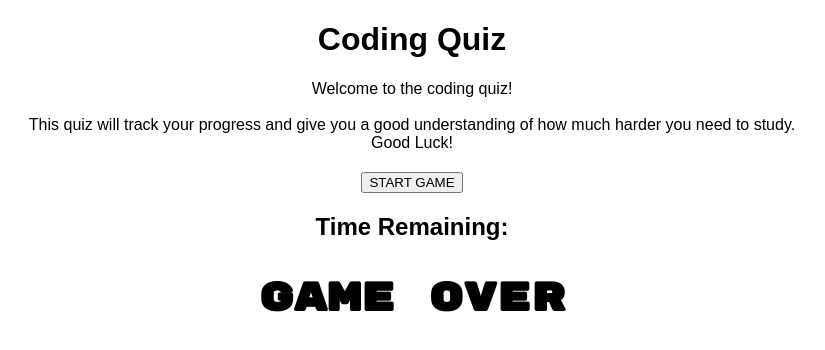
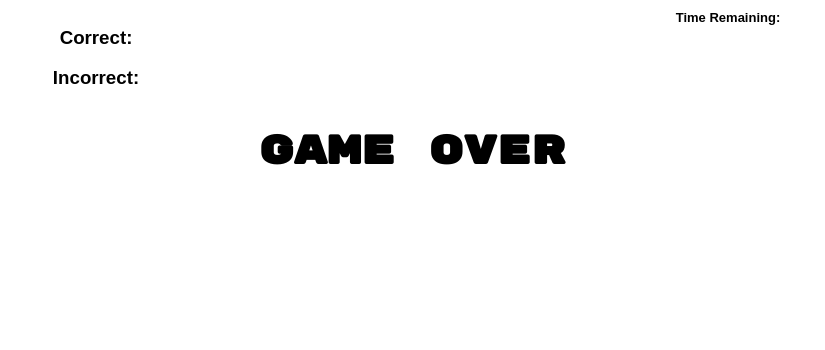
Before and after one commit to webdev410/coding-quiz, a plain HTML site: page index.html in a window 1280 px wide. Both pictures are taken after a click on the button "START GAME". Shown: the whole page, without its empty margins (228-1053 px from the left). Drawn offline with Linux system fonts and the light colour scheme.

Commit message:
fixed divs and css

```diff
--- a/assets/css/style.css
+++ b/assets/css/style.css
@@ -2,16 +2,20 @@
 
 * {
     font-family: Arial, Helvetica, sans-serif;
-
 }
 
 h1 {
     text-align: center;
 
 }
+#timeremaining{
+    font-size: small;
+    text-align: right;
+}
 
 h2 {
     text-align: center;
+    display: inline;
 }
 
 div {
@@ -19,5 +23,28 @@ div {
 }
 
 .answers {
+    padding: 10px;
+    border-radius: 10px;
+    border: 1px solid black;
     display: none;
 }
+
+.container {
+    display: none;
+}
+
+.item {
+    flex: 1;
+    justify-content: space-around;
+}
+
+
+
+.button-group {
+    text-align: center;
+}
+
+button:hover {
+    background-color: black;
+    color: white;
+}
--- a/assets/js/script.js
+++ b/assets/js/script.js
@@ -1,18 +1,17 @@
 
-var correct = " ";
-var incorrect = " ";
-// Selects element by class
+var correct = 0;
+var incorrect = 0;
+var container = document.querySelector(".container");
 var timeEl = document.querySelector(".time");
-// Selects element by id
-var gameOverEl = document.getElementById("status");
+var gameOverEl = document.getElementById("game-over");
 var secondsLeft = 2;
-
-
-
-// Stores High Scores in localStorage
+var answerButtonA = document.getElementById("choice-1");
+var answerButtonB = document.getElementById("choice-2");
+var answerButtonC = document.getElementById("choice-3");
+var answerButtonD = document.getElementById("choice-4");
+var mainEl = document.getElementById("main");
 
 // start button
-
 function startGame() {
     // timer starts
     var timerInterval = setInterval(function() {
@@ -27,14 +26,52 @@ function startGame() {
         }
       }, 1000);
 
+    // hide button with id=start
+    var startButton = document.getElementById('start');
+    startButton.setAttribute("style", "display: none;")
+
+    // hide welcome text
+    var titleEl = document.getElementById('title')
+    titleEl.setAttribute("style", "display: none;")
+
+    // show contianer
+    container.setAttribute("style", "display: flex;");
+
+    question1();
 
 
-        // if all questions are answered, run gameOver()
+
+
+    // if all questions are answered, run gameOver()
     // question is generated
     // answers are displayed by changing css display property to block
-    // hide button with id=start
+
 
 }
+
+function question1(){
+    // display question #1
+    var question1 = document.getElementById("question");
+    question1.textContent = ("This is the first question.");
+
+    // display multiple choices for question 1
+    answerButtonA.textContent = "Answer A"
+    answerButtonA.setAttribute("style", "display: block;")
+
+    answerButtonB.textContent = "Answer B"
+    answerButtonB.setAttribute("style", "display: block;")
+
+    answerButtonC.textContent = "Answer C"
+    answerButtonC.setAttribute("style", "display: block;")
+
+    answerButtonD.textContent = "Answer D"
+    answerButtonD.setAttribute("style", "display: block;")
+
+    //logic for right or wrong answers
+
+}
+
+
 
 // When Timer hits 0, display Game Over Message
 function sendMessage() {
@@ -44,20 +81,20 @@ function sendMessage() {
     gameOverText.setAttribute("style", "font-size: 40px; font-family: 'Rubik Mono One';");
     gameOverEl.appendChild(gameOverText);
 
+    // hide questions and answers
+
+    mainEl.setAttribute("style", "display:none")
+
+
+
   }
 
-// function gameOver() {
-//     gameOverEl.textContent = "Game Over"
-//     gameOverEl.setAttribute("style", "font-size: 40px; font-family: monospace;")
-//     document.
-    // redirect to score page
-    // display score
-
-//   }
 
 function wrongAnswer() {
     // add 1 to var incorrect
     // subtract 10 seconds from the timer
+
+
 }
 
 function correctAnswer() {
@@ -74,3 +111,7 @@ function saveScore() {
     // add initials to score and save to localStorage
     // display all scores sorted by correct answers
 }
+
+
+
+// Stores High Scores in localStorage
--- a/index.html
+++ b/index.html
@@ -9,28 +9,44 @@
     <title>Web APIs Quiz</title>
 </head>
 <body>
+    <div class="container">
+        <div class="item" id="score">
+            <h3 id="correct">Correct:</h3>
+            <h3 id="incorrect">Incorrect:</h3>
+        </div>
+        <div class="item" id="status">
+            <h2 id="timeremaining">Time Remaining:</h2>
+            <h2 class="time" style="font-size: small;"></h2>
 
-    <div class="title">
-        <h1>Coding Quiz</h1>
-        <p>Welcome to the coding quiz!<br><br> This quiz will track your progress and give you a good understanding of how much harder you need to study. <br> Good Luck!</p>
+        </div>
     </div>
 
-    <div id="main">
+
+    <div id="title">
+        <h1>Coding Quiz</h1>
+        <p>Welcome to the Coding Quiz!<br><br> This quiz will track your progress and give you a good understanding of how much harder you need to study. <br> Good Luck!</p>
+    </div>
+
+    <div class="main" id="main">
         <h2 id="question"></h2>
+
+        <div class="button-group">
             <button class="answers" id="choice-1"></button>
             <button class="answers" id="choice-2"></button>
             <button class="answers" id="choice-3"></button>
             <button class="answers" id="choice-4"></button>
+        </div>
+
+
+
 
         <button id="start" onclick="startGame()">START GAME</button>
-
-        <div id="status">
-            <h2>Time Remaining:</h2>
-            <h2 class="time" style="text-align:center;"></h2>
-            <h2 id="game-over"></h2>
-        </div>
     </div>
 
+    <div>
+        <h3 id="game-over"></h3>
+
+    </div>
 
 
 
```
Lines whose indentation alone changed are shown as unchanged.
